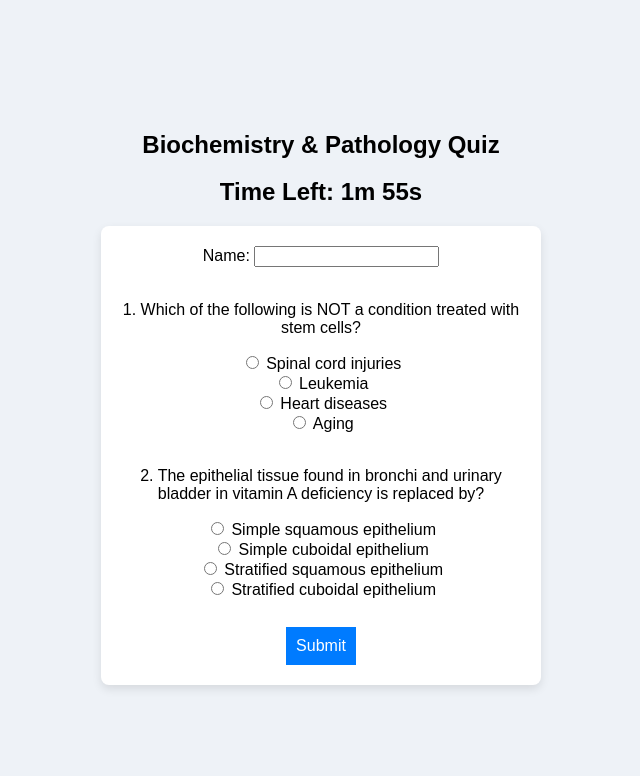
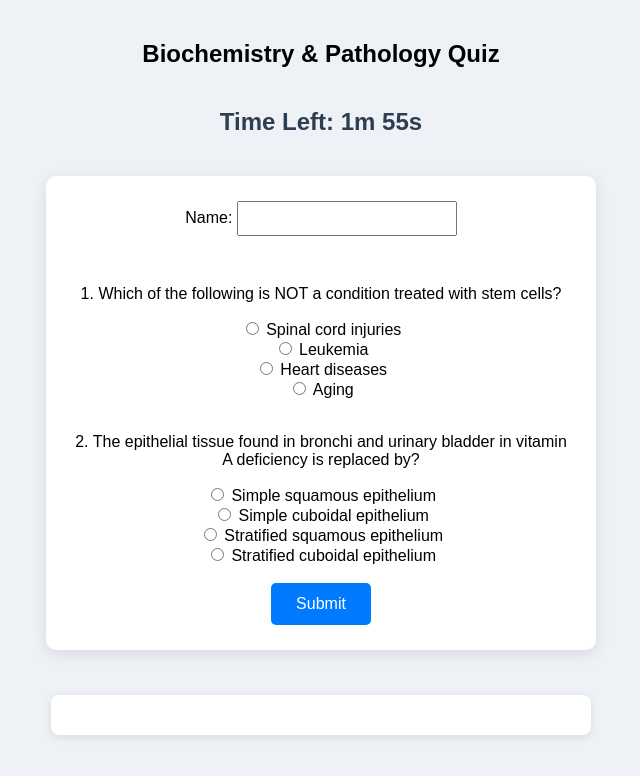
Before and after one commit to Herman1510/Weekend-, a plain HTML site: page index.html in a window 1280 px wide. Shown: the whole page, without its empty margins (319-959 px from the left). Drawn offline with Linux system fonts and the light colour scheme.

Commit message:
Update styles.css

```diff
--- a/styles.css
+++ b/styles.css
@@ -3,8 +3,8 @@ body {
     display: flex;
     flex-direction: column;
     align-items: center;
-    justify-content: center;
-    height: 100vh;
+    min-height: 100vh;
+    margin: 20px;
     background-color: #eef2f7;
     text-align: center;
 }
@@ -12,29 +12,47 @@ body {
 #countdown {
     font-size: 1.5em;
     font-weight: bold;
-    margin-bottom: 20px;
+    margin: 20px 0;
+    color: #2c3e50;
 }
 
 form {
     background-color: #fff;
-    padding: 20px;
-    border-radius: 8px;
-    box-shadow: 0 4px 10px rgba(0, 0, 0, 0.1);
-    max-width: 400px;
+    padding: 25px;
+    border-radius: 10px;
+    box-shadow: 0 4px 15px rgba(0, 0, 0, 0.1);
+    width: 100%;
+    max-width: 500px;
+    margin: 20px 0;
+}
+
+input[type="text"] {
+    width: 200px;
+    padding: 8px;
+    margin-bottom: 15px;
 }
 
 input[type="submit"] {
     background-color: #007bff;
     color: white;
     border: none;
-    padding: 10px;
+    padding: 12px 25px;
     font-size: 1em;
+    border-radius: 5px;
     cursor: pointer;
-    margin-top: 10px;
+    transition: background-color 0.3s;
+}
+
+input[type="submit"]:hover {
+    background-color: #0056b3;
 }
 
 #result {
-    margin-top: 20px;
-    font-size: 1.2em;
-    font-weight: bold;
+    margin-top: 25px;
+    padding: 20px;
+    background-color: #fff;
+    border-radius: 8px;
+    box-shadow: 0 2px 8px rgba(0, 0, 0, 0.1);
+    width: 100%;
+    max-width: 500px;
 }
```
